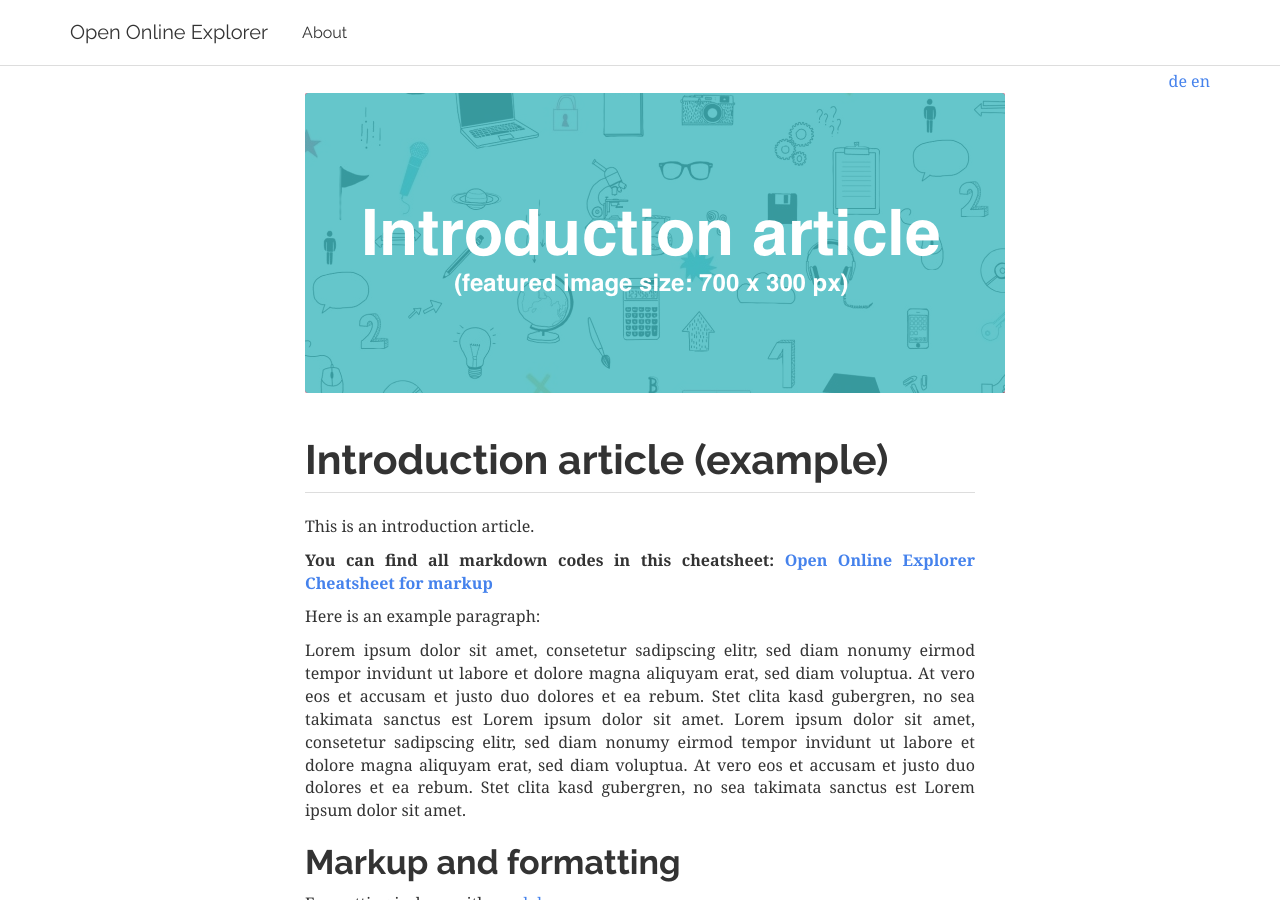
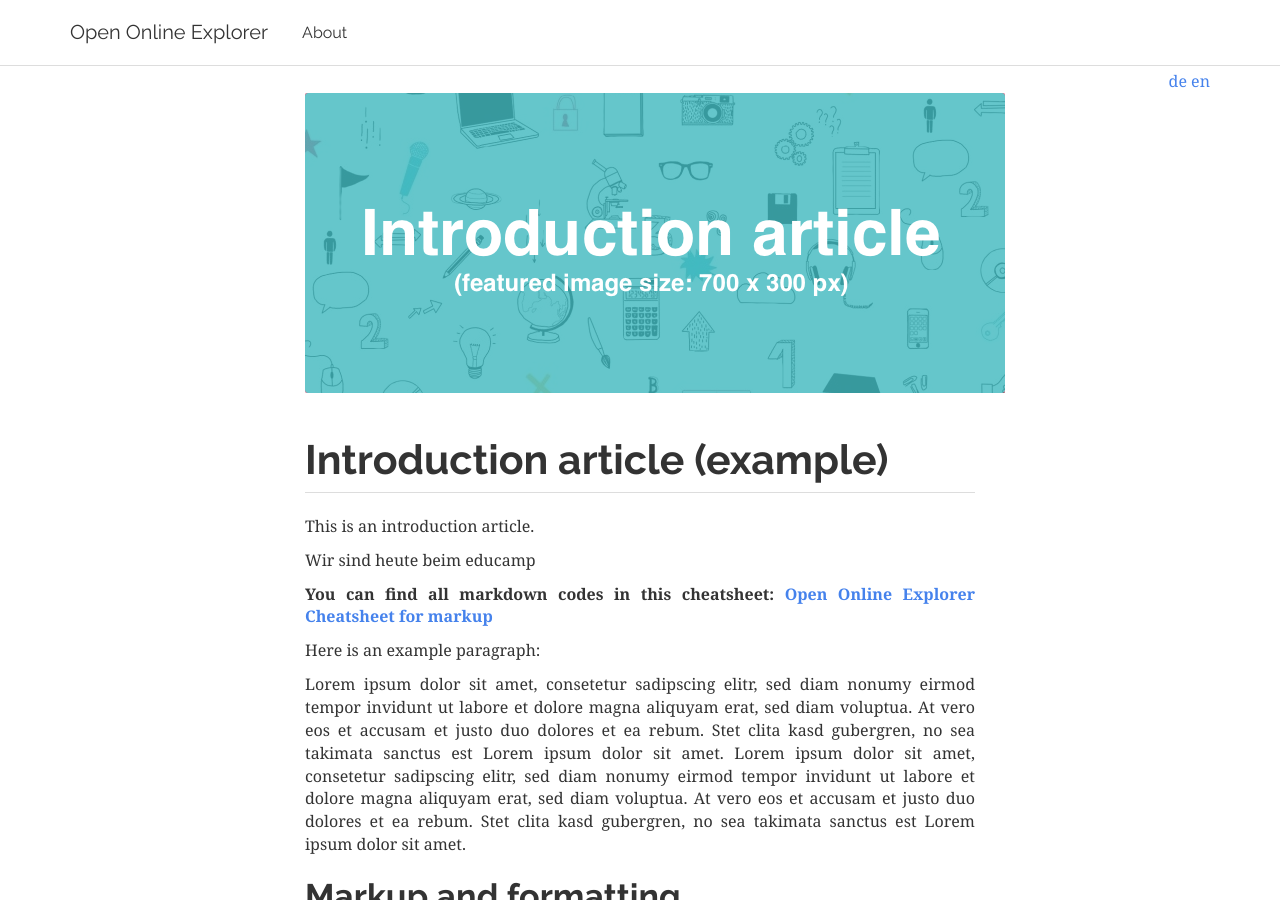
Before and after one commit to programmieraffe/digital-storytelling-beispiel, a Jekyll site: the page built from _articles_meta/introduction.md, in a window 1280 px wide and 900 px high. Built offline with Jekyll 4.4.1, drawn with Linux system fonts in a browser that asks for light colours.

Commit message:
Text hinzugefügt

```diff
--- a/_articles_meta/introduction.md
+++ b/_articles_meta/introduction.md
@@ -8,6 +8,8 @@ teaser: 'This article introduces the topic and raises some interesting questions
 ---
 
 This is an introduction article.
+
+Wir sind heute beim educamp
 
 **You can find all markdown codes in this cheatsheet: [Open Online Explorer Cheatsheet for markup](https://github.com/MediaLiteracyLab/open-online-explorer/wiki/Cheatsheet-for-article-markup:-links,-images,-videos-&-more)**
 
```
